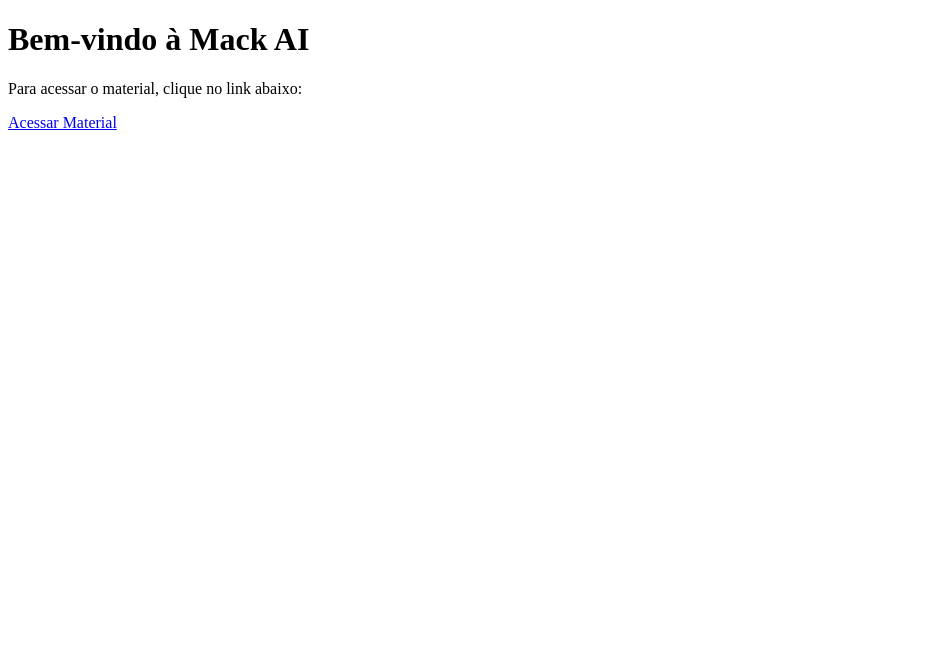
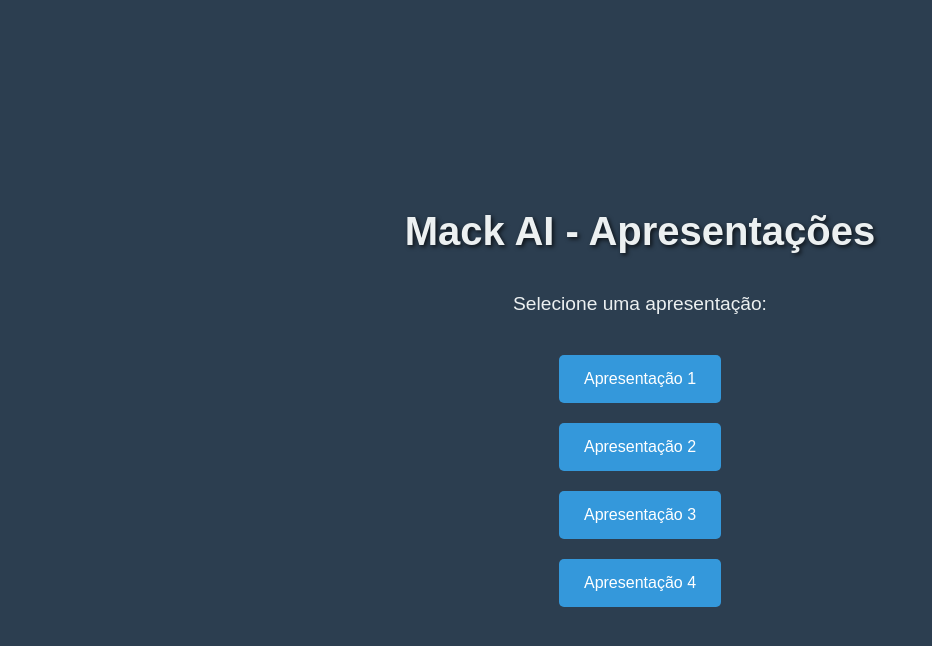
Before and after one commit to hevertonvalerio/projeto_colegio, a plain HTML site: page index.html in a window 1280 px wide. Shown: the whole page, without its empty margins (0-932 px from the left). Drawn offline with Linux system fonts and the light colour scheme.

Commit message:
Add files via upload

```diff
--- a/index.html
+++ b/index.html
@@ -4,10 +4,54 @@
     <meta charset="UTF-8">
     <meta name="viewport" content="width=device-width, initial-scale=1.0">
     <title>Página Inicial</title>
+    <style>
+        body {
+            font-family: 'Arial', sans-serif;
+            background-color: #2c3e50;
+            color: #ecf0f1;
+            display: flex;
+            flex-direction: column;
+            align-items: center;
+            justify-content: center;
+            height: 100vh;
+            margin: 0;
+        }
+        h1 {
+            margin-bottom: 20px;
+            font-size: 2.5em;
+            text-shadow: 2px 2px 4px rgba(0, 0, 0, 0.7);
+        }
+        p {
+            margin-bottom: 30px;
+            font-size: 1.2em;
+        }
+        a {
+            text-decoration: none;
+            background-color: #3498db;
+            color: white;
+            padding: 15px 25px;
+            border-radius: 5px;
+            margin: 10px;
+            transition: background-color 0.3s;
+        }
+        a:hover {
+            background-color: #2980b9;
+        }
+        .link-container {
+            display: flex;
+            flex-direction: column;
+            align-items: center;
+        }
+    </style>
 </head>
 <body>
-    <h1>Bem-vindo à Mack AI</h1>
-    <p>Para acessar o material, clique no link abaixo:</p>
-    <a href="https://www.exemplo.com/material" target="_blank">Acessar Material</a>
+    <h1>Mack AI - Apresentações</h1>
+    <p>Selecione uma apresentação:</p>
+    <div class="link-container">
+        <a href="https://www.exemplo.com/apresentacao1" target="_blank">Apresentação 1</a>
+        <a href="https://www.exemplo.com/apresentacao2" target="_blank">Apresentação 2</a>
+        <a href="https://www.exemplo.com/apresentacao3" target="_blank">Apresentação 3</a>
+        <a href="https://www.exemplo.com/apresentacao4" target="_blank">Apresentação 4</a>
+    </div>
 </body>
 </html>
```
